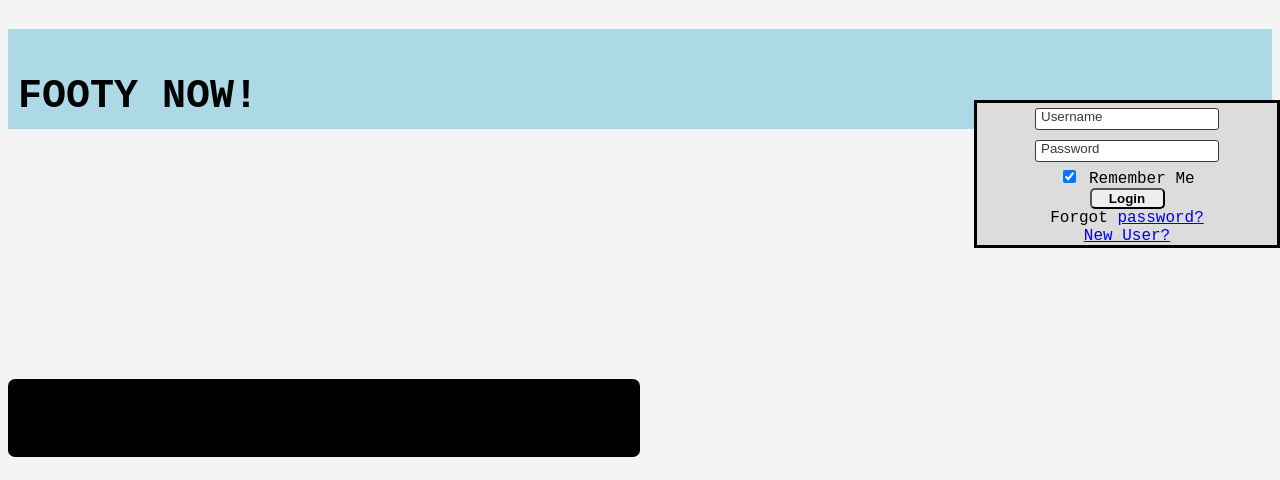
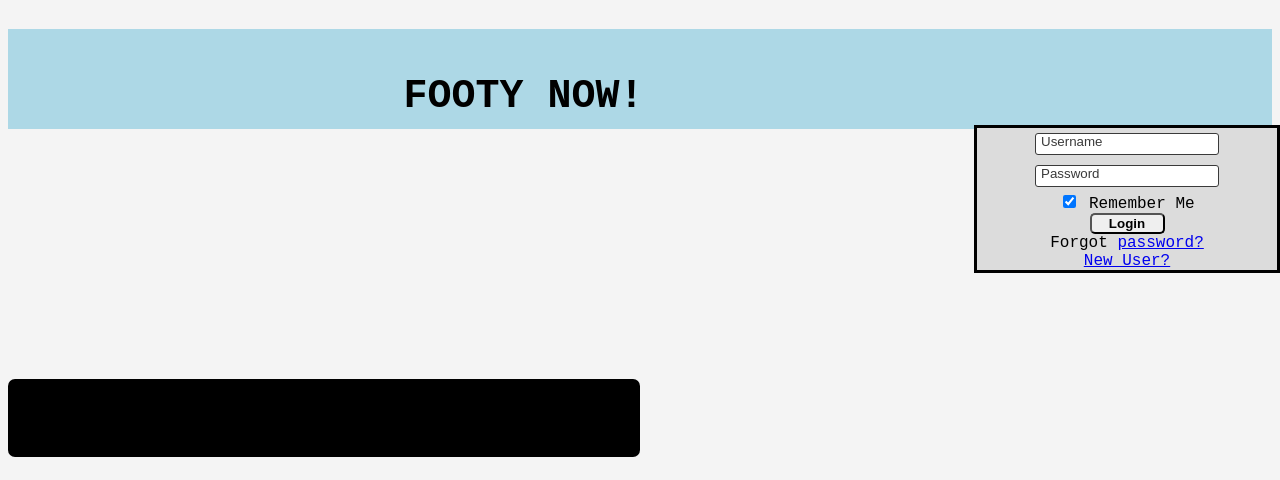
Before and after one commit to footynow/footynow.github.io, a plain HTML site: page index.html in a window 1280 px wide. Shown: the top 480 px of the page. Drawn offline with Linux system fonts and the light colour scheme.

Commit message:
aligning header

```diff
--- a/style.css
+++ b/style.css
@@ -80,7 +80,7 @@ body{
 .login-table{
 	width:25%;
 	position: fixed;
-	top: 100px;
+	top: 125px;
   	right: 0;
   	width: 300px;
 	background-color: #DCDCDC;
@@ -126,6 +126,7 @@ span.psw {
 	margin:none;
 	height: 100px;
 	overflow:hidden;
+	text-align: center;
 }
 
 .header-container img {
```
